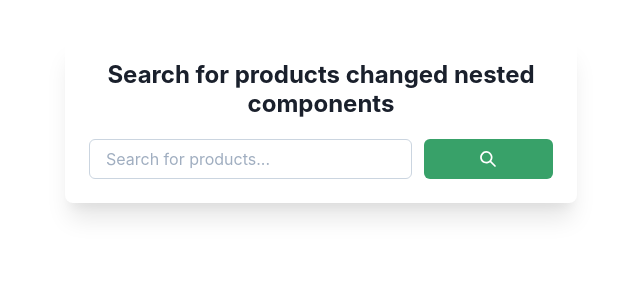
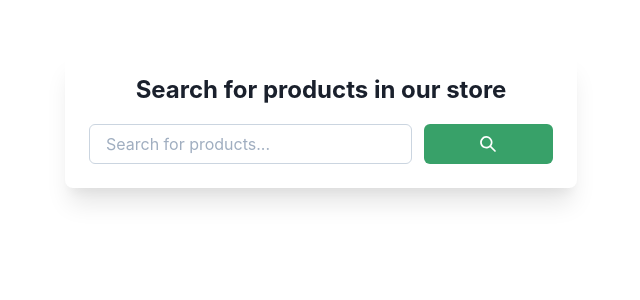
Before and after one commit to alibek-gao/mf-next-chakra-poc_shop, a Next.js app: page /search in a window 1280 px wide. Shown: the top 300 px of the page, without its empty margins (319-959 px from the left). Built offline with nearby package versions, Linux system fonts and the light colour scheme.

Commit message:
feat: change search component

```diff
--- a/components/search.js
+++ b/components/search.js
@@ -27,7 +27,7 @@ export default function Search() {
           fontSize={{ base: 'xl', sm: '2xl' }}
           textAlign={'center'}
           mb={5}>
-          Search for products changed nested components
+          Search for products in our store
         </Heading>
         <Stack
           direction={{ base: 'column', md: 'row' }}
```
